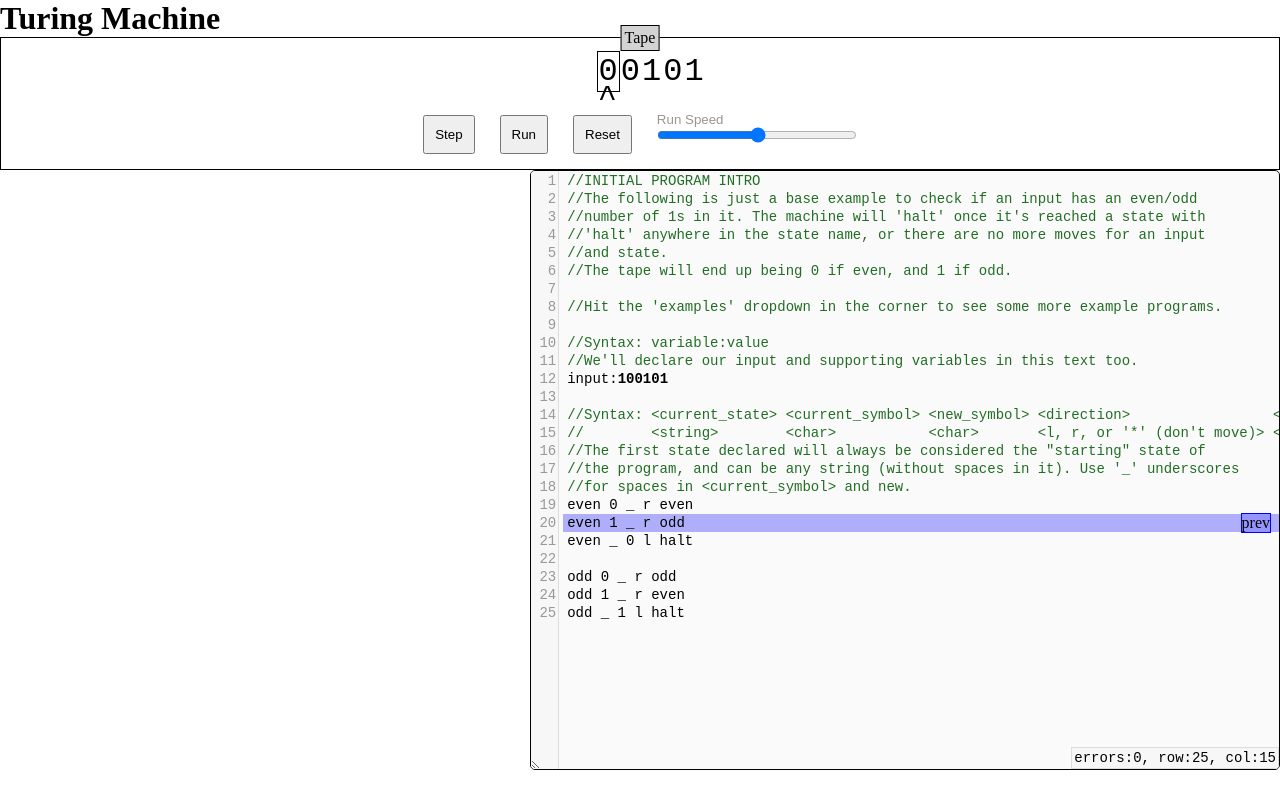
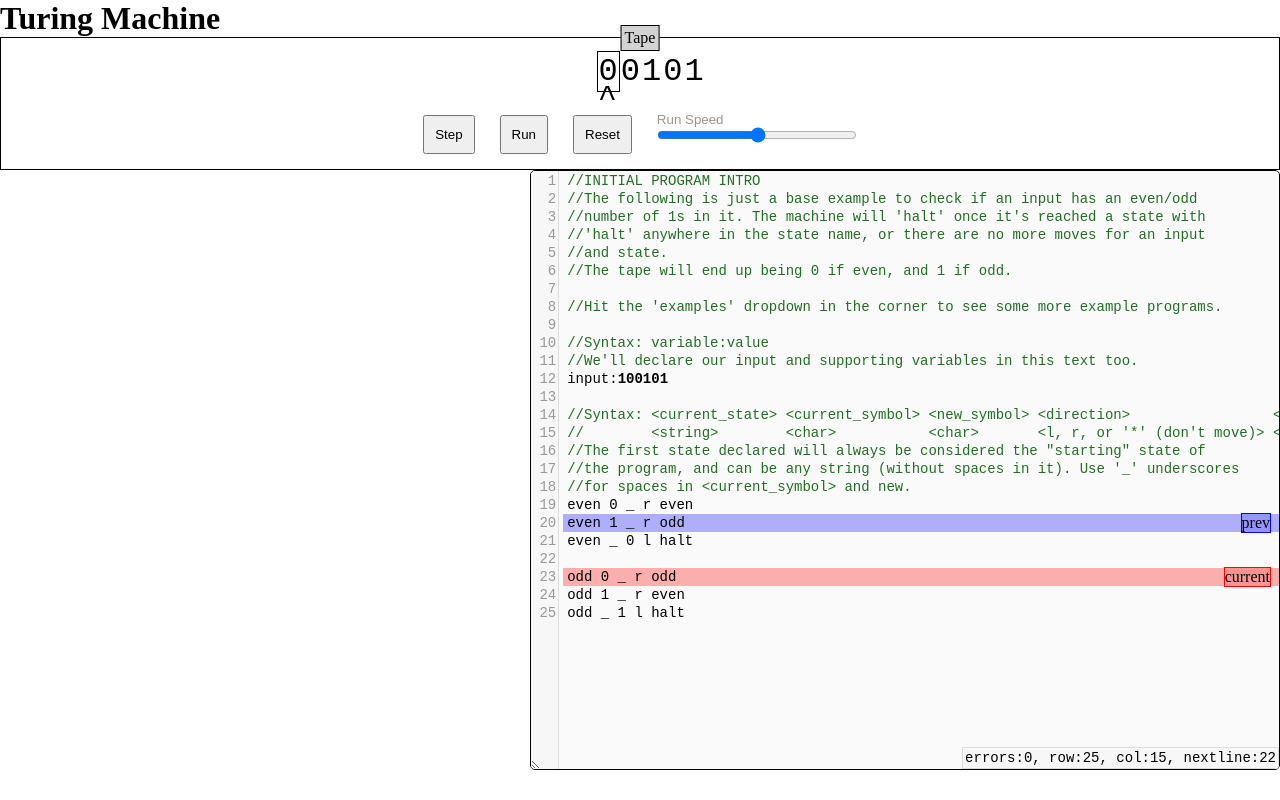
Before and after one commit to Vladimir-Herdman/turing-machine, a React (Vite) app: page / in a window 1280 px wide. Both pictures are taken after a click on the button "Step". Built offline with nearby package versions, Linux system fonts and the light colour scheme.

Commit message:
Added current executing instruction highlight

```diff
--- a/src/App.tsx
+++ b/src/App.tsx
@@ -18,6 +18,7 @@ function App() {
     machineDict: {},
     curState: "",
     curLine: -1,
+    nextLine: -1,
     isCodeDisabled:false,
   });
 
--- a/src/components/codeblock/Codeblock.module.css
+++ b/src/components/codeblock/Codeblock.module.css
@@ -20,7 +20,7 @@
   }
 }
 
-.executingLine {
+.prevLine {
   --line: -1;
 
   width: 100%;
@@ -36,6 +36,28 @@
     height: fit-content;
     background-color: color-mix(in srgb, blue 15%, transparent);
     border: solid blue 1px;
+    position: absolute;
+    top: -1px;
+    right: 40px;
+  }
+}
+
+.nextLine {
+  --line: -1;
+
+  width: 100%;
+  height: var(--line-height);
+  background-color: color-mix(in srgb, red 30%, transparent);
+  position: absolute;
+  top: var(--line);
+  left: 4ch;
+  z-index: 1001;
+
+  &:after {
+    content: 'current';
+    height: fit-content;
+    background-color: color-mix(in srgb, red 15%, transparent);
+    border: solid red 1px;
     position: absolute;
     top: -1px;
     right: 40px;
--- a/src/components/codeblock/Codeblock.tsx
+++ b/src/components/codeblock/Codeblock.tsx
@@ -18,6 +18,7 @@ export default function Codeblock({tapeState, initialVal=initialCodeExample, onC
   const [code, setCode] = useState(initialVal);
   const [caret, setCaret] = useState(initialVal.length); // offset into the string
   const [curScrollTop, setCurScrollTop] = useState(0);
+  const [nextScrollTop, setNextScrollTop] = useState(0);
   const lineNumbersRef = useRef<HTMLDivElement>(null);
   const preRef = useRef<HTMLPreElement>(null);
 
@@ -36,6 +37,7 @@ export default function Codeblock({tapeState, initialVal=initialCodeExample, onC
 
   useEffect(() => {
     setCurScrollTop(tapeState.curLine * 18 + 1 - (lineNumbersRef.current?.scrollTop ?? 0));
+    setNextScrollTop(tapeState.nextLine * 18 + 1 - (lineNumbersRef.current?.scrollTop ?? 0));
   }, [tapeState]);
 
   const syncCaret = (e: React.SyntheticEvent<HTMLTextAreaElement>) =>
@@ -44,6 +46,7 @@ export default function Codeblock({tapeState, initialVal=initialCodeExample, onC
   const handleScroll = (e: any) => {
     const { scrollTop, scrollLeft } = e.currentTarget;
     setCurScrollTop(tapeState.curLine * 18 + 1 - scrollTop);
+    setNextScrollTop(tapeState.nextLine * 18 + 1 - scrollTop);
 
     if (lineNumbersRef.current) {
       lineNumbersRef.current.scrollTop = scrollTop;
@@ -73,8 +76,9 @@ export default function Codeblock({tapeState, initialVal=initialCodeExample, onC
       <div className={styles.lineNumbers} ref={lineNumbersRef}>
         {getLineNumbers(code)}
       </div>
-      <div className={styles.infoBox}>errors:{errorCount}, row:{cursorRow}, col:{cursorCol}</div>
-      {tapeState.curLine >= 0 && <div className={styles.executingLine} style={{"--line": `${curScrollTop}px`} as React.CSSProperties}></div>}
+      <div className={styles.infoBox}>errors:{errorCount}, row:{cursorRow}, col:{cursorCol}, nextline:{tapeState.nextLine}</div>
+      {tapeState.curLine >= 0 && <div className={styles.prevLine} style={{"--line": `${curScrollTop}px`} as React.CSSProperties}></div>}
+      {tapeState.nextLine >= 0 && <div className={styles.nextLine} style={{"--line": `${nextScrollTop}px`} as React.CSSProperties}></div>}
 
       <pre
         ref={preRef}
--- a/src/components/tape/Tape.tsx
+++ b/src/components/tape/Tape.tsx
@@ -5,6 +5,7 @@ type MachineDict = Record<string, Record<string, StateMachine>>;
 export type TapeState = {
   curState: string;
   curLine: number;
+  nextLine: number;
   machineDict: MachineDict;
   runSpeed: number;
   run: boolean;
@@ -62,7 +63,7 @@ function isEmptyObj(o: any): boolean {
   return Object.keys(o).length === 0;
 }
 
-function step(state: TapeState, setState: SetTapeState): TapeState { //false if stop execution.
+function step(state: TapeState, setState: SetTapeState, updateState=true): TapeState { //false if stop execution.
   let machineDict: MachineDict = state.machineDict;
   let curState: string = state.curState;
   if (isEmptyObj(machineDict))
@@ -78,13 +79,13 @@ function step(state: TapeState, setState: SetTapeState): TapeState { //false if
   }
 
   const cursymbol = state.input[state.headIndex];
-  const step = machineDict[curState][cursymbol];
-  if (!step) {
+  const curstep = machineDict[curState][cursymbol];
+  if (!curstep) {
     console.error(`No rule found for input '${cursymbol}' in state '${curState}'.`);
     return {} as TapeState;
   }
 
-  let {instructionline, newSymbol, newState, direction} = step;
+  let {instructionline, newSymbol, newState, direction} = curstep;
   if (newSymbol === "_")
     newSymbol = " ";
 
@@ -109,7 +110,7 @@ function step(state: TapeState, setState: SetTapeState): TapeState { //false if
     newInput = [" ", ...newInput];
   }
 
-  const newTapeState = {...state,
+  let newTapeState = {...state,
     input:newInput.join(""),
     headIndex:newHeadIndex,
     curState:newState,
@@ -117,7 +118,14 @@ function step(state: TapeState, setState: SetTapeState): TapeState { //false if
     curLine:instructionline-1,
     isCodeDisabled:true,
   }
-  setState(newTapeState);
+
+  const nextTapeState = step(newTapeState, setState, false);
+  newTapeState = {...newTapeState,
+    nextLine:nextTapeState.curLine,
+  };
+
+  if (updateState)
+    setState(newTapeState);
 
   return newTapeState;
 }
@@ -134,6 +142,7 @@ function reset(state: TapeState, setState: SetTapeState) {
     machineDict:{},
     curState:"",
     curLine:-1,
+    nextLine:-1,
     isCodeDisabled:false,
   })
 }
```
